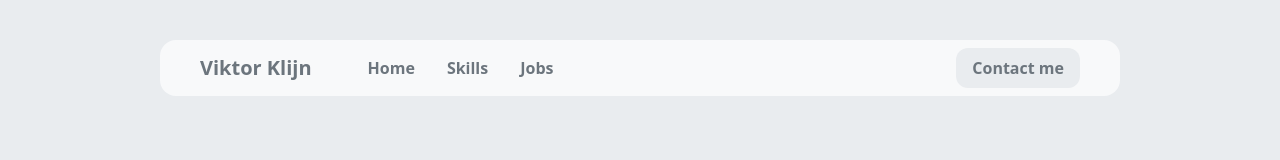
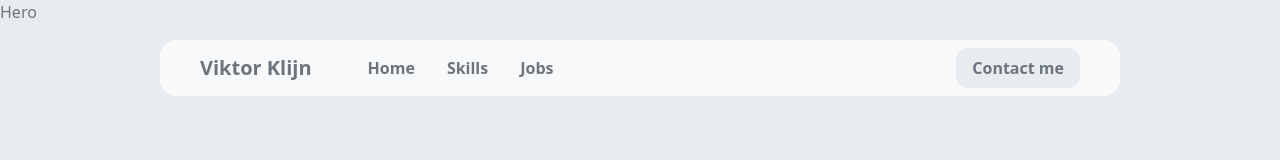
Before and after one commit to viktorklijn/portfolio-nextjs, a Next.js app: page / in a window 1280 px wide. Shown: the top 160 px of the page. Built offline with nearby package versions, Linux system fonts and the light colour scheme; a web font is replaced by a local one.

Commit message:
Refactor header layout in Home component to improve structure and styling

```diff
--- a/src/app/page.jsx
+++ b/src/app/page.jsx
@@ -4,7 +4,10 @@ export default function Home() {
   return (
     <>
       <RoundNav />
-      <header className="h-5/6 bg-secondary-background">
+      <header className="h-5/6 flex flex-row justify-center">
+        <div className="w-full h-full bg-secondary-background rounded-b-3xl shadow-sm">
+          <h1>Hero</h1>
+        </div>
 
       </header>
       <main className="flex flex-col h-full">
```
